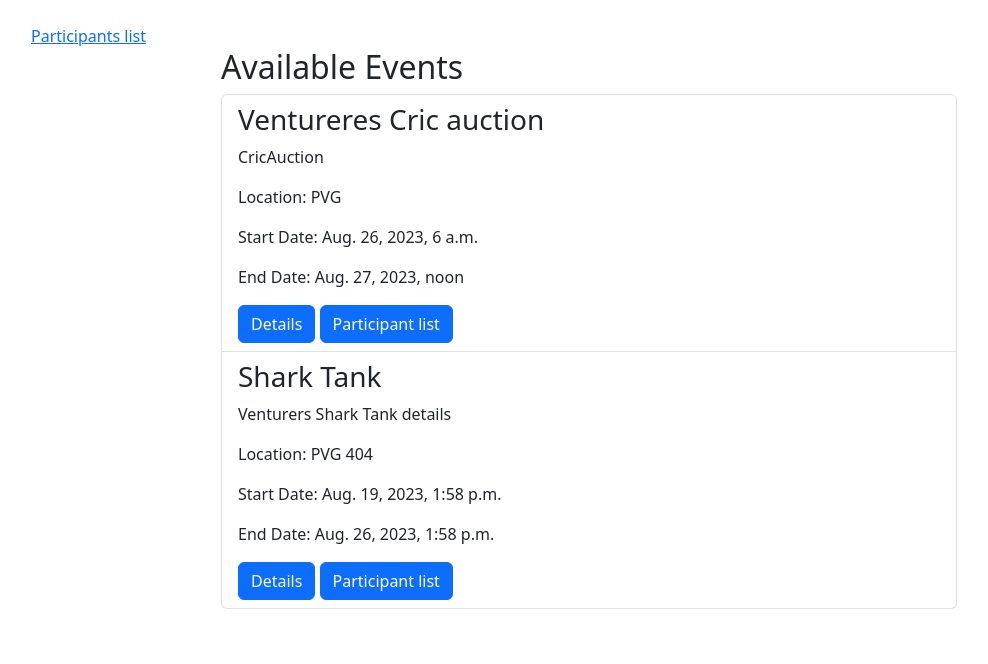
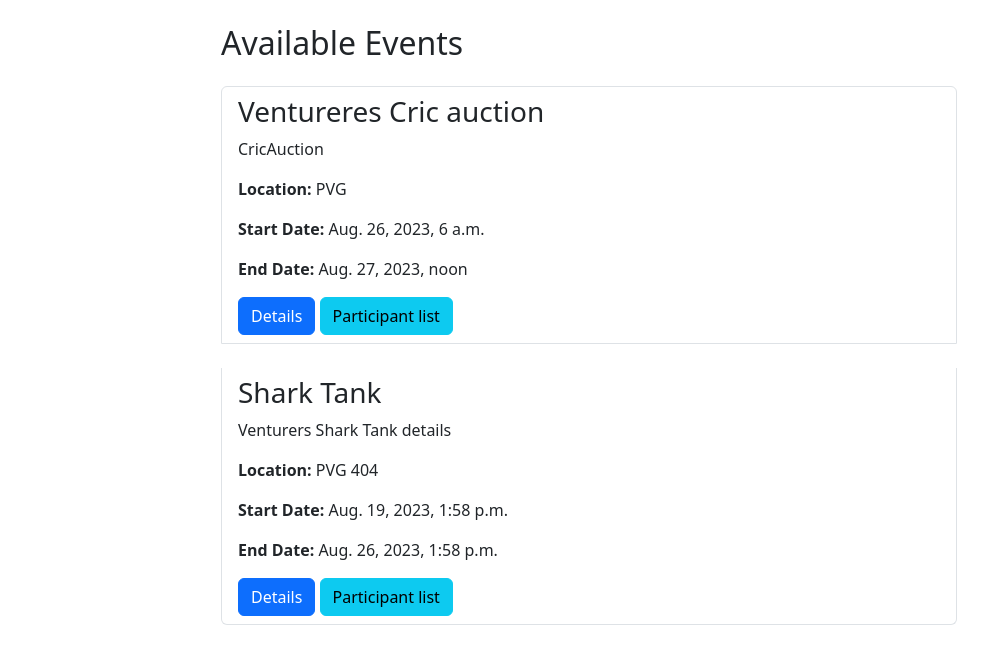
Before and after one commit to aniketsonkamble07/edcticketingnew, a Django app: page / in a window 1280 px wide. Shown: the part 56-720 px from the top of the page, without its empty margins (51-1039 px from the left). Run offline with Django 3.2, Linux system fonts and the light colour scheme; a user stored in the database is signed in; data comes from the database, SQL or seed files in the repository; both versions use the stored data as it was after the commit.

Commit message:
minor changes

```diff
--- a/templates/base.html
+++ b/templates/base.html
@@ -55,7 +55,7 @@
 <!-- Content -->
 <div class="container mt-4">
     {% if user.is_superuser %}
-    <a href="{% url 'participants_list' %}">Participants list</a>
+    {% comment %} <a href="{% url 'participants_list' %}">Participants list</a> {% endcomment %}
     {% endif %}
     {% block content %}
     {% endblock %}
--- a/templates/event_detail.html
+++ b/templates/event_detail.html
@@ -18,8 +18,8 @@
                     <form method="post" action="{% url 'book_ticket' event.id %}">
                         {% csrf_token %}
                         <input type="hidden" name="ticket_type" value="{{ ticket.ticket_type }}">
-                        <label for="quantity">Quantity:</label>
-                        <input type="number" name="quantity" id="quantity" min="1" max="{{ ticket.quantity_available }}" required>
+
+                        <input type="hidden" name="quantity" id="quantity" value=1 min="1" max="{{ ticket.quantity_available }}" required>
                         <button type="submit" class="btn btn-primary">Book Now</button>
                     </form>
                 </li>
--- a/templates/event_list.html
+++ b/templates/event_list.html
@@ -1,27 +1,26 @@
 {% extends 'base.html' %}
 {% block title %}Events{% endblock title %}
 
+{% block content %}
+<div class="row mt-4">
+    <div class="col-md-8 offset-md-2">
+        <h2 class="mb-4">Available Events</h2>
+        <div class="list-group">
+            {% for event in events %}
+                <div class="list-group-item mb-4">
+                    <h3 class="mb-2">{{ event.title }}</h3>
+                    <p>{{ event.description }}</p>
+                    <p><strong>Location:</strong> {{ event.location }}</p>
+                    <p><strong>Start Date:</strong> {{ event.start_date }}</p>
+                    <p><strong>End Date:</strong> {{ event.end_date }}</p>
+                    <a href="{% url 'event_detail' event.id %}" class="btn btn-primary mr-2">Details</a>
 
-
-
-{% block content %}
-<div class="row">
-    <div class="col-md-8 offset-md-2">
-        <h2>Available Events</h2>
-        <ul class="list-group">
-            {% for event in events %}
-                <li class="list-group-item">
-                    <h3>{{ event.title }}</h3>
-                    <p>{{ event.description }}</p>
-                    <p>Location: {{ event.location }}</p>
-                    <p>Start Date: {{ event.start_date }}</p>
-                    <p>End Date: {{ event.end_date }}</p>
-                    <a href="{% url 'event_detail' event.id %}" class="btn btn-primary">Details</a>
-
-                    {% if user.is_superuser %}<a href="{% url 'event_participants_list' event.id %}" class="btn btn-primary">Participant list</a>{% endif %}
-                </li>
+                    {% if user.is_superuser %}
+                        <a href="{% url 'event_participants_list' event.id %}" class="btn btn-info">Participant list</a>
+                    {% endif %}
+                </div>
             {% endfor %}
-        </ul>
+        </div>
     </div>
 </div>
 {% endblock %}
--- a/templates/profile.html
+++ b/templates/profile.html
@@ -7,8 +7,12 @@
         {% if bookings %}
             <ul class="list-group">
                 {% for booking in bookings %}
-                    <li class="list-group-item">
+                    <li class="list-group-item m-3">
                         <h4>{{ booking.event.title }}</h4>
+                        <p>Event Date: {{ booking.event.start_date }}</p>
+
+                        <p>Event Price: {{ booking.event.price }}</p>
+                        <p>Event Description: {{ booking.event.description }}</p>
                         <p>Location: {{ booking.event.location }}</p>
                         <p>Quantity: {{ booking.quantity }}</p>
                         <p>Booking Date: {{ booking.booking_date }}</p>
```
Also changed, not shown: db.sqlite3.
